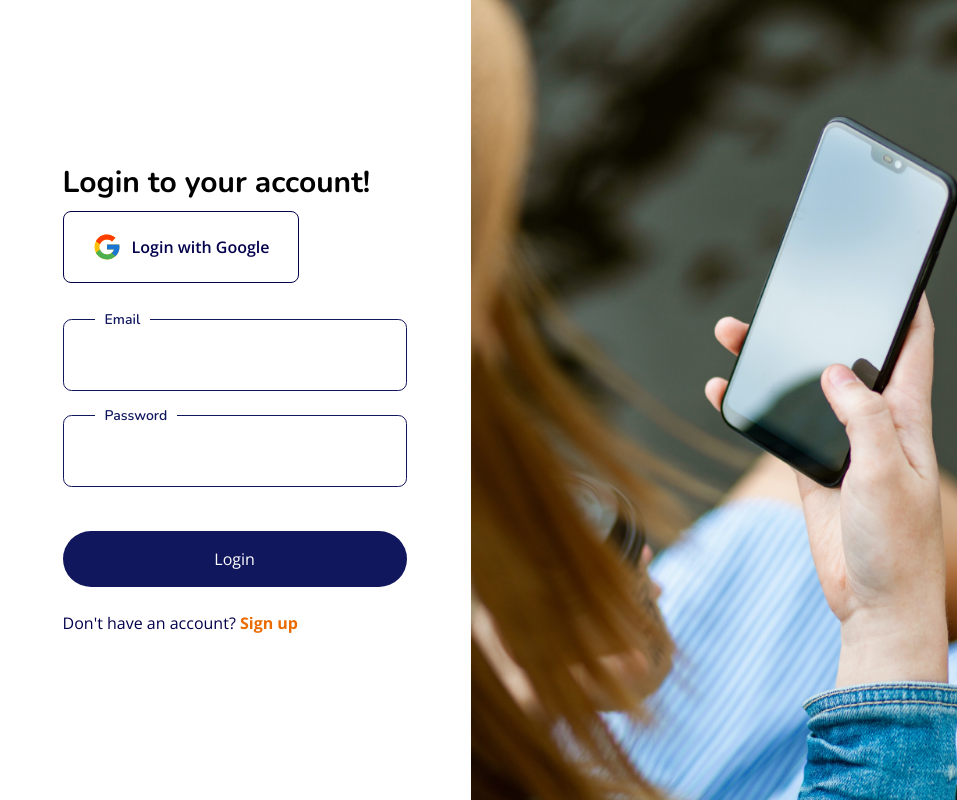
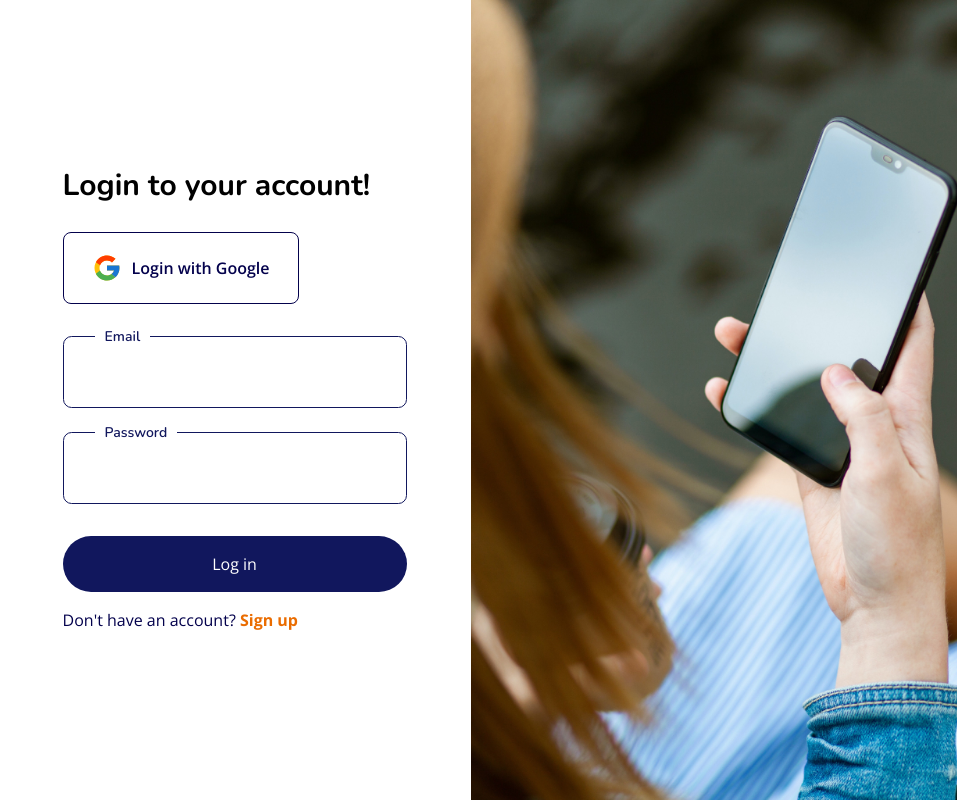
Before and after one commit to shakib97itis/chat-app, a React (Vite) app: page /login in a window 1280 px wide. Shown: the whole page, without its empty margins (323-1280 px from the left). Built offline with nearby package versions, Linux system fonts and the light colour scheme.

Commit message:
update Login.jsx

```diff
--- a/src/pages/login/Login.jsx
+++ b/src/pages/login/Login.jsx
@@ -3,12 +3,13 @@ import Input from "../../components/formComponents/input";
 import RagistrationTemplate from "../../components/registrationTemplate/RegistrationTemplate";
 import image from "../../assets/person-using-phone.jpg";
 import { FcGoogle } from "react-icons/fc";
+import Button from "../../components/buttons/button";
 
 function Login() {
   return (
     <RagistrationTemplate img={image}>
-      <div className="mb-9">
-        <h1 className="mb-2.5 font-serif text-3xl font-bold">
+      <div className="mb-8">
+        <h1 className="mb-7 font-serif text-3xl font-bold">
           Login to your account!
         </h1>
         <div>
@@ -33,13 +34,11 @@ function Login() {
           label="Password"
           name="password"
           id="passwordId"
-          className="mb-11"
+          className="mb-8"
         />
 
-        <div className="mb-6">
-          <button className="mt- w-full rounded-full bg-space py-4 text-white">
-            Login
-          </button>
+        <div className="mb-4">
+          <Button>Log in</Button>
         </div>
 
         <div className="">
```
